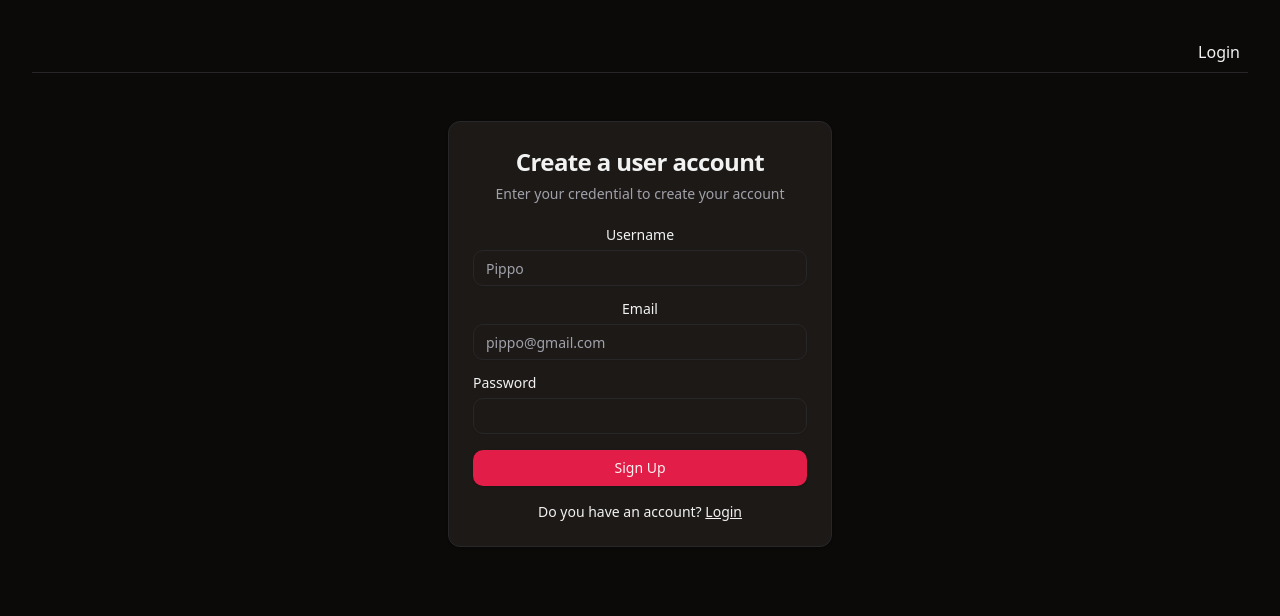
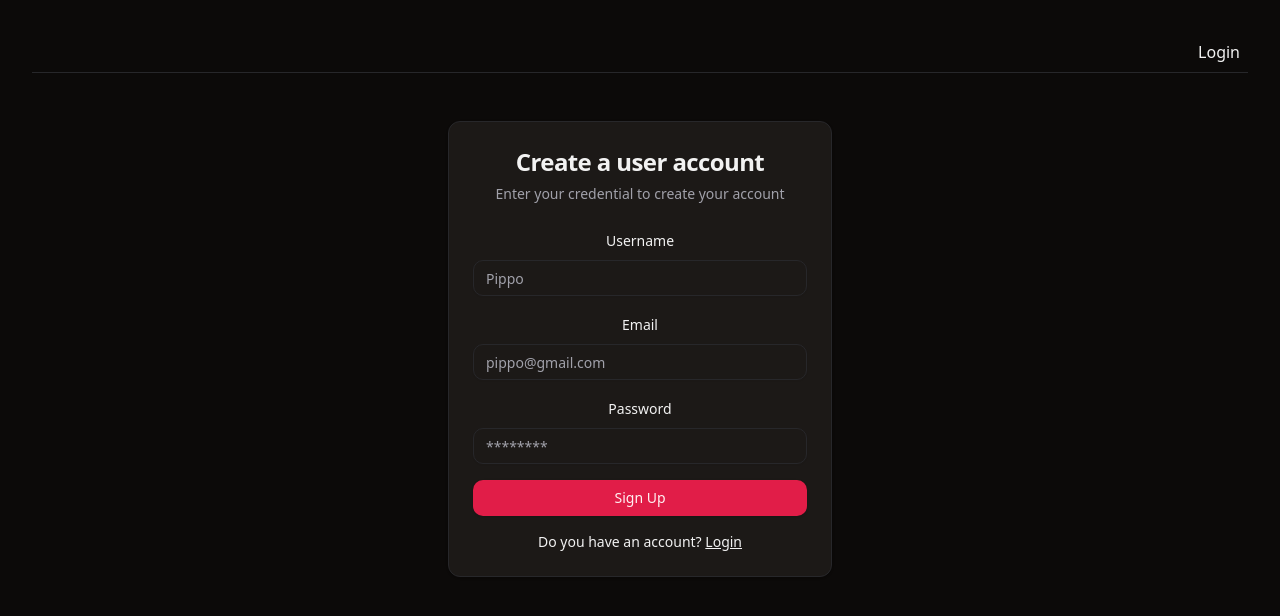
Before and after one commit to JacoMig/employees-book-frontend, a React (Vite) app: page /sign-up in a window 1280 px wide. Shown: the top 616 px of the page. Built offline with nearby package versions, Linux system fonts and the light colour scheme.

Commit message:
feat: sign up form error messages

```diff
--- a/src/app/Profile/page.tsx
+++ b/src/app/Profile/page.tsx
@@ -6,11 +6,7 @@ const ProfilePage = () => {
   const { user } = useAuth();
   if (!user) return;
 
-  return (
-    <>
-      <ProfileForm user={user} />
-    </>
-  );
+  return ( <ProfileForm user={user} />);
 };
 
 export { ProfilePage };
--- a/src/components/signUpForm.tsx
+++ b/src/components/signUpForm.tsx
@@ -1,46 +1,84 @@
-import { Button } from "@/components/ui/button";
+import { Button } from '@/components/ui/button'
 import {
     Card,
     CardContent,
     CardDescription,
     CardHeader,
     CardTitle,
-} from "@/components/ui/card";
-import { Input } from "@/components/ui/input";
-import { Label } from "@/components/ui/label";
-import { getDecodedToken, setStoredToken, useAuth } from "@/context/Auth";
-import { useToast } from "@/hooks/use-toast";
-import httpUserClient from "@/http/user";
-import { useMutation } from "@tanstack/react-query";
-import { FormEvent, useState } from "react";
-import { Link, useNavigate } from "react-router-dom";
+} from '@/components/ui/card'
+import { Input } from '@/components/ui/input'
 
+import { getDecodedToken, setStoredToken, useAuth } from '@/context/Auth'
+import { useToast } from '@/hooks/use-toast'
+import httpUserClient from '@/http/user'
+
+import { zodResolver } from '@hookform/resolvers/zod'
+import { useMutation } from '@tanstack/react-query'
+
+import { useForm } from 'react-hook-form'
+import { Link, useNavigate } from 'react-router-dom'
+import { z } from 'zod'
+import {
+    Form,
+    FormControl,
+    FormField,
+    FormItem,
+    FormLabel,
+    FormMessage,
+} from './ui/form'
+
+const formSchemaSignUp = z.object({
+    username: z
+        .string()
+        .min(1, {
+            message: 'Username must be at least 2 chars long',
+        })
+        .max(16, {
+            message: 'Username must be at most 16 chars long',
+        }),
+    email: z.string().email(),
+    password: z
+        .string()
+        .min(8, {
+            message: 'Password must be at least 8 chars long',
+        })
+        .max(16, {
+            message: 'Password must be at most 16 chars long',
+        })
+        .regex(
+            /^(?=.*[a-z])(?=.*[A-Z])(?=.*\d)(?=.*[~_&*%!?@#$])[A-Za-z\d~_&*%!?@#$]+$/,
+            {
+                message: `Password  must contain letters, numbers, and ~_&*%!?@#$`,
+            }
+        ),
+})
 
 type SignUpParams = {
-  username: string,
-  email: string,
+    username: string
+    email: string
     password: string
 }
 
 export function SignUpForm() {
-  const [email, setEmail] = useState<string>("");
-  const [password, setPassword] = useState<string>("");
-  const [username, setUsername] = useState<string>("");
-  const {register} = httpUserClient()
+    const { register } = httpUserClient()
     const { setToken } = useAuth()
 
     const navigate = useNavigate()
-  const {toast} = useToast()
+    const { toast } = useToast()
 
     const signUpMutation = useMutation({
         mutationFn: async (params: SignUpParams) => {
-      return await register(params.username, params.email, params.password)
+            return await register(
+                params.username,
+                params.email,
+                params.password
+            )
         },
         onError: (e) => {
             toast({
-        title: "Error while signing up",
+                title: 'Error while signing up',
                 description: e.message,
-        variant: "destructive"
+                variant: 'destructive',
             })
         },
         onSuccess: async (data) => {
@@ -49,68 +87,101 @@ export function SignUpForm() {
             setToken(t)
 
             toast({
-        title: "Signed up successfully",
+                title: 'Signed up successfully',
             })
             navigate('/')
         },
     })
 
-  const formSubmit = async (e: FormEvent) => {
-    e.preventDefault();
+    const formSubmit = async (values: z.infer<typeof formSchemaSignUp>) => {
+        const { username, email, password } = values
         signUpMutation.mutate({
-      username, email, password
+            username,
+            email,
+            password,
         })
+    }
 
-  };
+    const form = useForm<z.infer<typeof formSchemaSignUp>>({
+        resolver: zodResolver(formSchemaSignUp),
+        defaultValues: {
+            username: '',
+            email: '',
+            password: '',
+        },
+    })
 
     return (
         <Card className="mx-auto max-w-sm">
             <CardHeader>
-        <CardTitle className="text-2xl">Create a user account</CardTitle>
+                <CardTitle className="text-2xl">
+                    Create a user account
+                </CardTitle>
                 <CardDescription>
                     Enter your credential to create your account
                 </CardDescription>
             </CardHeader>
             <CardContent>
+                <Form {...form}>
+                    <form onSubmit={form.handleSubmit(formSubmit)}>
                         <div className="grid gap-4">
                             <div className="grid gap-2">
-            <Label htmlFor="email">Username</Label>
+                                <FormField
+                                    control={form.control}
+                                    name="username"
+                                    render={({ field }) => (
+                                        <FormItem>
+                                            <FormLabel>Username</FormLabel>
+                                            <FormControl>
                                                 <Input
-              id="username"
-              type="text"
                                                     placeholder="Pippo"
-              value={username}
-              onChange={(e) => setUsername(e.target.value)}
-              required
+                                                    {...field}
+                                                />
+                                            </FormControl>
+                                            <FormMessage />
+                                        </FormItem>
+                                    )}
                                 />
                             </div>
                             <div className="grid gap-2">
-            <Label htmlFor="email">Email</Label>
+                                <FormField
+                                    control={form.control}
+                                    name="email"
+                                    render={({ field }) => (
+                                        <FormItem>
+                                            <FormLabel>Email</FormLabel>
+                                            <FormControl>
                                                 <Input
-              id="email"
                                                     type="email"
                                                     placeholder="pippo@gmail.com"
-              value={email}
-              onChange={(e) => setEmail(e.target.value)}
-              required
+                                                    {...field}
+                                                />
+                                            </FormControl>
+                                            <FormMessage />
+                                        </FormItem>
+                                    )}
                                 />
                             </div>
                             <div className="grid gap-2">
-            <div className="flex items-center">
-              <Label htmlFor="password">Password</Label>
-              {/* <Link href="#" className="ml-auto inline-block text-sm underline">
-                Forgot your password?
-              </Link> */}
-            </div>
+                                <FormField
+                                    control={form.control}
+                                    name="password"
+                                    render={({ field }) => (
+                                        <FormItem>
+                                            <FormLabel>Password</FormLabel>
+                                            <FormControl>
                                                 <Input
-              id="password"
                                                     type="password"
-              value={password}
-              onChange={(e) => setPassword(e.target.value)}
-              required
+                                                    placeholder="********"
+                                                    {...field}
+                                                />
+                                            </FormControl>
+                                            <FormMessage />
+                                        </FormItem>
+                                    )}
                                 />
                             </div>
-          <Button type="submit" onClick={formSubmit} className="w-full">
+                            <Button type="submit" className="w-full">
                                 Sign Up
                             </Button>
                             {/* <Button variant="outline" className="w-full">
@@ -118,12 +189,14 @@ export function SignUpForm() {
           </Button> */}
                         </div>
                         <div className="mt-4 text-center text-sm">
-          Do you have an account?{" "}
+                            Do you have an account?{' '}
                             <Link to="/login" className="underline">
                                 Login
                             </Link>
                         </div>
+                    </form>
+                </Form>
             </CardContent>
         </Card>
-  );
+    )
 }
```
Lines whose indentation alone changed are shown as unchanged.
